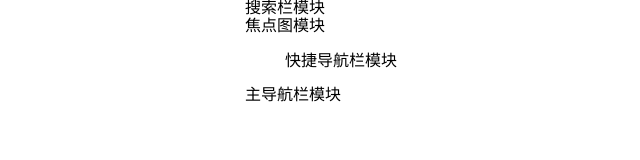
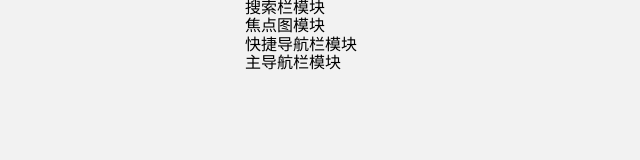
Before and after one commit to zengweiying66/Mobile-Web, a plain HTML site: page travel/index.html in a window 1280 px wide. Shown: the whole page, without its empty margins (125-765 px from the left). Drawn offline with Linux system fonts and the light colour scheme.

Commit message:
10-30-end

```diff
--- a/travel/css/index.css
+++ b/travel/css/index.css
@@ -4,4 +4,16 @@ body{
 	min-width: 320px;
 	margin: 0 auto;
 	font-family: 'Microsoft YaHei', Courier, monospace;
+	color: #000;
+	background: #f2f2f2;
+	overflow-x: hidden;
+	-webkit-tap-highlight-color: transparent;
 }
+ul{
+	list-style: none;
+	margin: 0;
+	padding: 0;
+}
+div{
+	box-sizing: border-box;
+}
```
